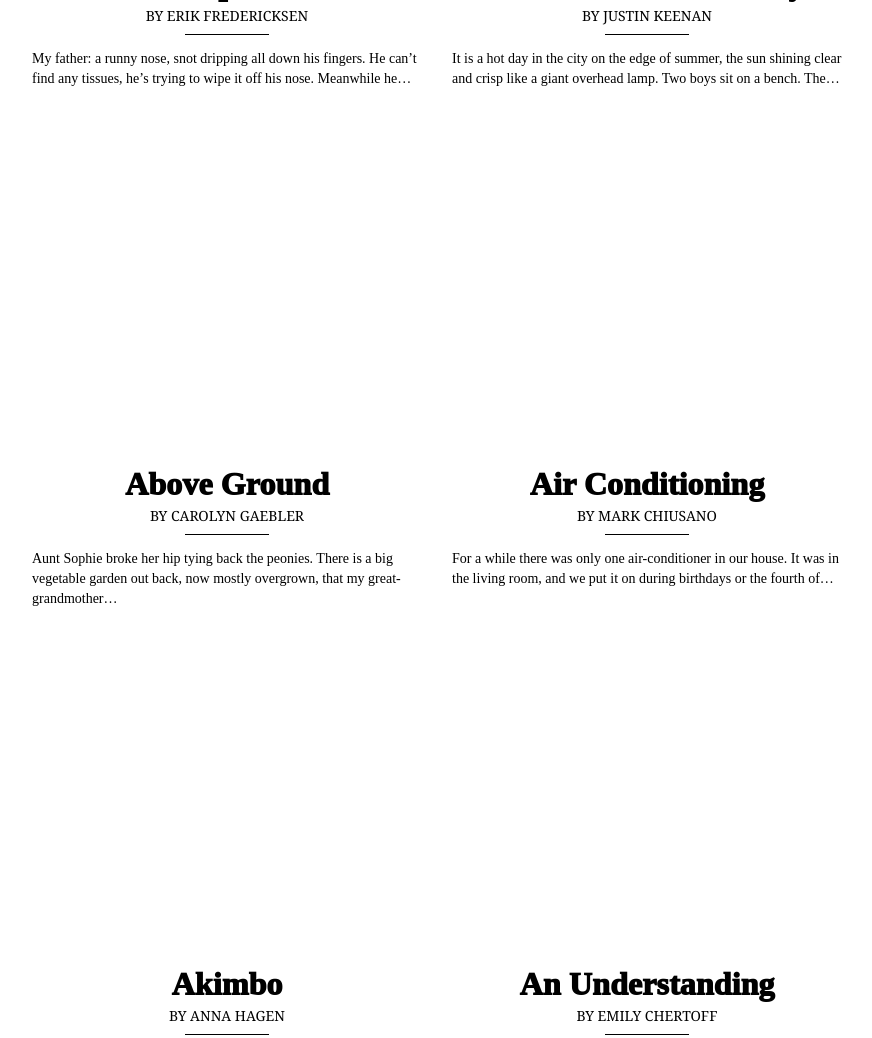
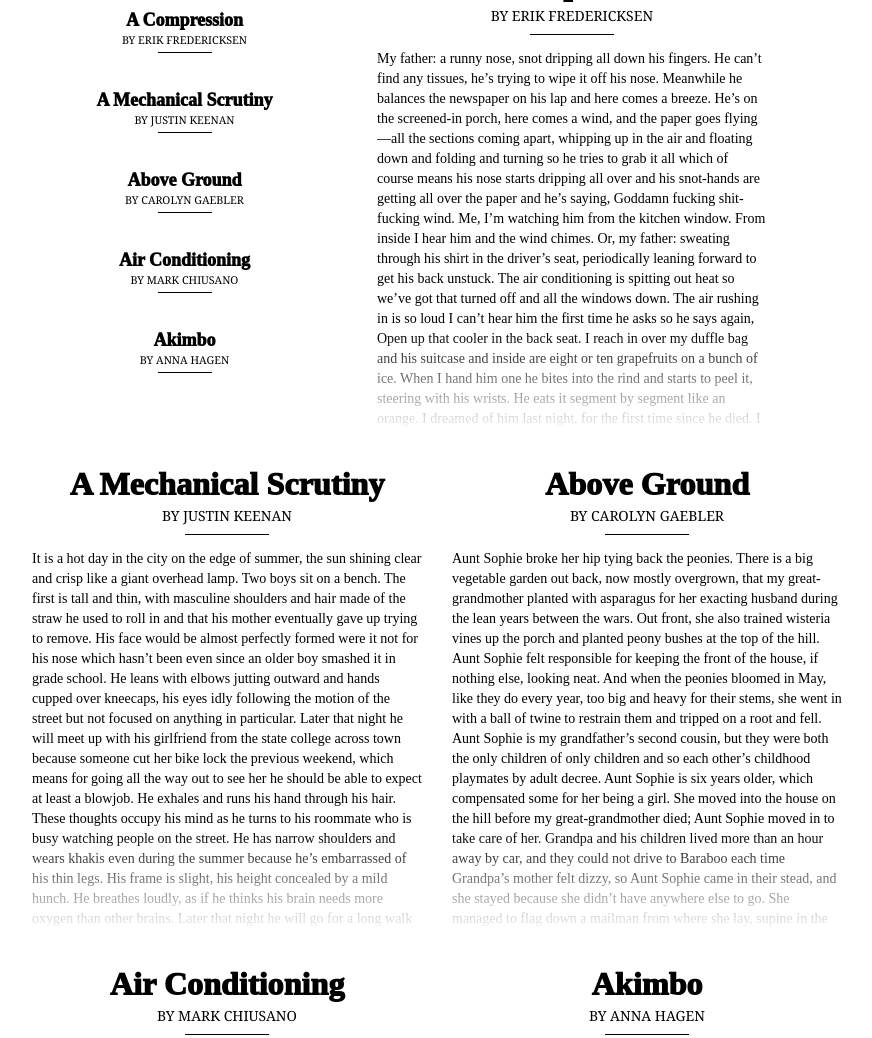
Before and after one commit to serenadavis/main-website, a Gatsby site: page /fiction in a window 1280 px wide. Shown: the part 331-1369 px from the top of the page, without its empty margins (198-1070 px from the left). Built offline with nearby package versions, Linux system fonts and the light colour scheme; Gatsby itself is replaced by a stand-in of ours.

Commit message:
fiction in progress

```diff
--- a/src/pages/fiction.js
+++ b/src/pages/fiction.js
@@ -6,24 +6,25 @@ export default ({data }) => {
 
 return (
   <Layout>
-      {/* {data.allMarkdownRemark.edges.map(post => (
-          <div>{post.node.frontmatter.title}</div>
-      ))} */}
-
     <h3 class="section-title">
     Featured fiction
     </h3>
-        <div class="features {{ section }}-page">
-        {/* <ul class="featured-item-links">
-            {% for article in featured_articles %}
-            <li {% if forloop.first %} class="selected" {% endif %} data-item-id="{{ article.id }}"><span class="item-title">{{ article.title }}</span><span class="item-author">By {% for author in article.contributors.all %}
-                    {{ author.name }}
-                {% endfor %}</span><span class="title-underline"></span></li>
-            {% endfor %}
-        </ul> */}
+    <div class="features fiction-page">
+    <ul class="featured-item-links">
+        {data.allMarkdownRemark.edges.map(post => (
+            <li class="selected" data-item-id="post.node.frontmatter.slug">
+            <span class="item-title">{post.node.frontmatter.title}</span>
+            <span class="item-author">
+                By {post.node.frontmatter.authors.map(author => (
+                    author
+                ))}
+                </span>
+                <span class="title-underline"></span></li>
+        ))}
+    </ul>
     {data.allMarkdownRemark.edges.map(post => (
     <div class="item featured-item {% if forloop.first %} selected {% endif %}" data-item-id="{{ article.id }}">
-            <span class="item-title"><Link to="/content/">{post.node.frontmatter.title}</Link></span>
+        <span class="item-title"><Link to={"/content/"+post.node.frontmatter.slug}>{post.node.frontmatter.title}</Link></span>
         <span class="item-author">By {post.node.frontmatter.authors.map(author => (
             <a href="">{author}</a>
         ))}</span>
@@ -41,7 +42,7 @@ return (
 
 export const pieceQuery = graphql`
 {
-    allMarkdownRemark(filter: {frontmatter:{section: {eq: "fiction"}}}) {
+    allMarkdownRemark(filter: {frontmatter: {section: {eq: "fiction"}}}, limit: 5) {
       edges {
         node {
           frontmatter {
@@ -49,7 +50,7 @@ export const pieceQuery = graphql`
             authors
             slug
           }
-          excerpt
+          excerpt(pruneLength: 2000)
         }
       }
     }
```
Lines whose indentation alone changed are shown as unchanged.
